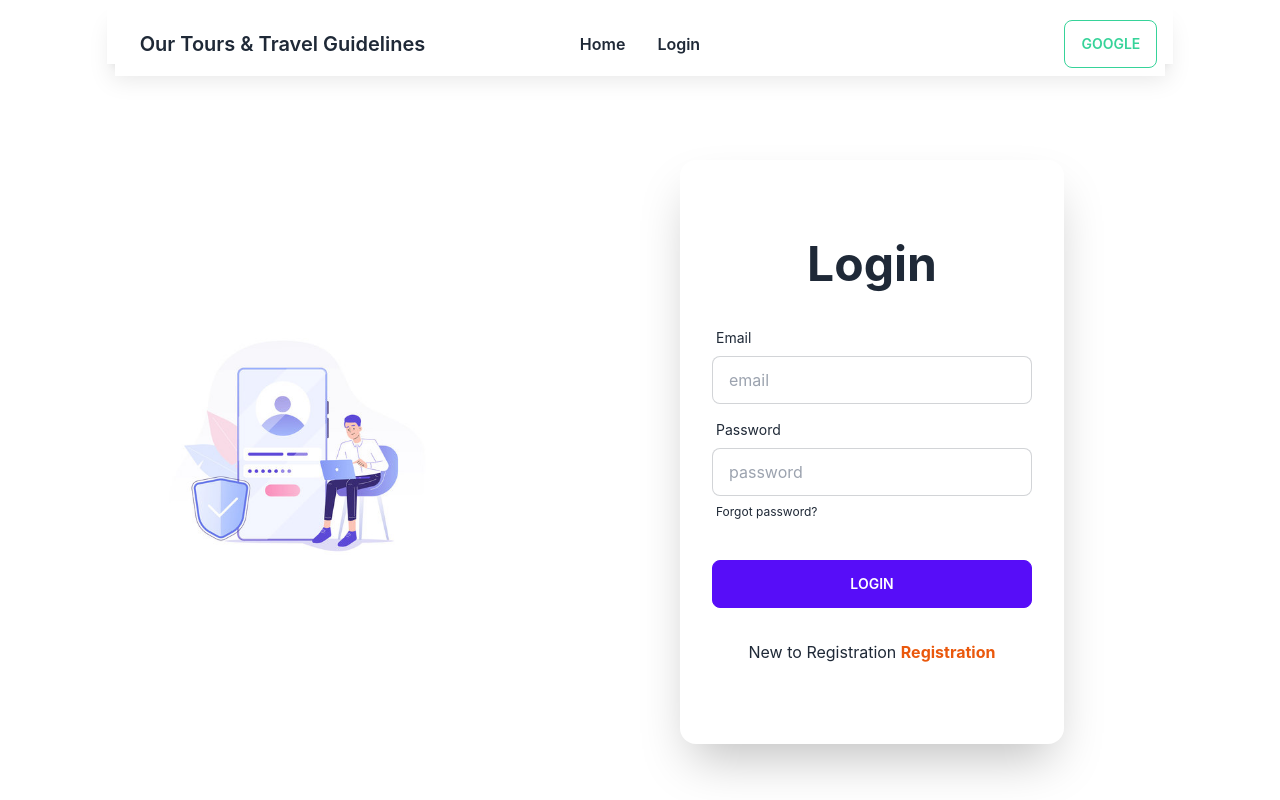
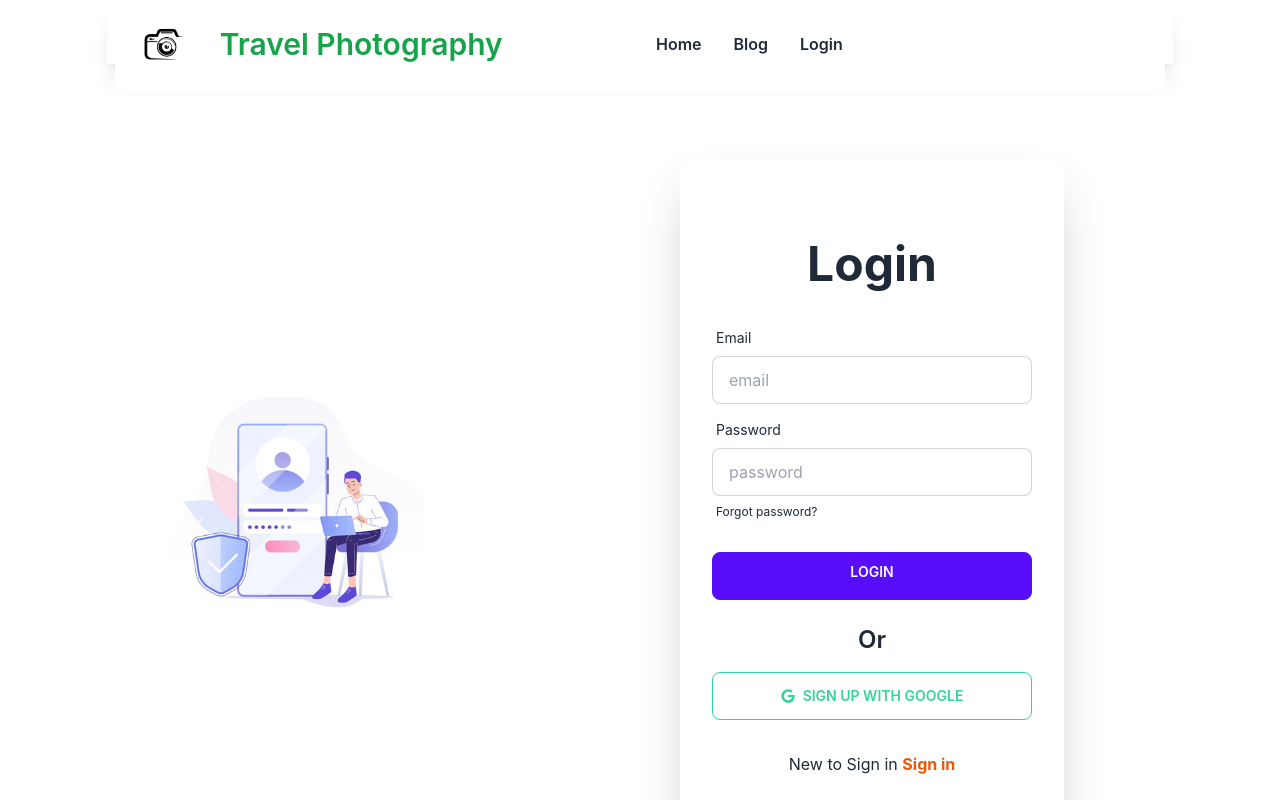
Before and after one commit to shariful-islam-bhuiyan-sajeeb/travel-photographer-cline-repo, a React (Create React App) app: page /login in a window 1280 px wide. Shown: the top 800 px of the page. Built offline with nearby package versions, Linux system fonts and the light colour scheme; no server answers.

Commit message:
jwt token added

```diff
--- /dev/null
+++ b/src/components/Blog/Aboute.js
@@ -0,0 +1,11 @@
+import React from 'react';
+
+const Aboute = () => {
+    return (
+        <div>
+            <h2>This is Photography details.</h2>
+        </div>
+    );
+};
+
+export default Aboute;
--- /dev/null
+++ b/src/components/Blog/Blog.js
@@ -0,0 +1,11 @@
+import React from 'react';
+
+const Blog = () => {
+    return (
+        <div>
+            <h2>this is Blog page.</h2>
+        </div>
+    );
+};
+
+export default Blog;
--- a/src/components/Pages/Header/Header.js
+++ b/src/components/Pages/Header/Header.js
@@ -1,6 +1,7 @@
 import React, { useContext } from 'react';
 import { Link } from 'react-router-dom';
 import { AuthContext } from '../../../Contexts/AuthProviders';
+import header from '../../Home/images/photography-logo-png-logo-png-2.png'
 
 
 const Header = () => {
@@ -12,14 +13,7 @@ const Header = () => {
         .then()
         .catch()
     }
-    const handleGoogleSignIn =()=>{
-        signInWithGoogle()
-        .then(result =>{
-            const user = result.user;
-            console.log(user);
-        })
-        .catch(err => console.error(err))
-    }
+
 
     return (
         <div className="navbar h-8 mb-12 pt-8 bg-base-100 sticky top-0  shadow-xl">
@@ -31,29 +25,34 @@ const Header = () => {
                         </label>
                         <ul tabIndex={0} className="menu menu-compact dropdown-content mt-3 p-2 shadow bg-base-100 rounded-box w-52">
                             <li className='font-semibold'><Link to='/'>Home</Link></li>
+                            <li className='font-semibold'><Link to='/blog'>Blog</Link></li>
                             {
                                 user?.email ?
                                     <>
                                         <li className='font-semibold'><Link to='/MyPhoto'>Photo Services</Link></li>
                                         <li className='font-semibold'><Link to='/packageReview'> <button>Review</button> </Link></li>
-                                        <li className='font-semibold'><Link> <button>Logout</button> </Link></li>
+                                        <li className='font-semibold'><Link to='/login'> <button>Logout</button> </Link></li>
                                     </> :
                                     <li className='font-semibold'><Link to='/login'>Login</Link></li>
 
                             }
                         </ul>
                     </div>
-                    <Link className="btn btn-ghost normal-case font-semibold text-xl">Our Tours & Travel Guidelines</Link>
+                    <div className='flex items-center'>
+                        <img className='w-20' src={header} alt="header" />
+                        <Link to='/about' className="  btn btn-ghost normal-case font-semibold text-3xl text-green-600">Travel Photography </Link>
+                    </div>
                 </div>
                 <div className="navbar-center hidden lg:flex">
                     <ul className="menu menu-horizontal p-0">
                         <li className='font-semibold'><Link to='/'>Home</Link></li>
+                        <li className='font-semibold'><Link to='/blog'>Blog</Link></li>
                         {
                             user?.email?
                             <>
                                     <li className='font-semibold'><Link to='/MyPhoto'>Photo Services</Link></li>
                                     <li className='font-semibold'><Link to='/packageReview'> <button>Review</button> </Link></li>
-                                    <li className='font-semibold'><Link> <button onClick={handleLogout}>Logout</button> </Link></li>
+                                    <li className='font-semibold'><Link to='/login'> <button onClick={handleLogout}>Logout</button> </Link></li>
                             </> :
                                 <li className='font-semibold'><Link to='/login'>Login</Link></li>
 
@@ -61,16 +60,10 @@ const Header = () => {
 
                     </ul>
                 </div>
-                <div className="navbar-end">
-                   {
-                     user?.email?
+                {/* <div className="navbar-end">
                      <Link to='/register'> <button className="btn btn-outline btn-success">Registration</button></Link>
-                     :
-                    <Link to='login'> <button onClick={handleGoogleSignIn} className="btn btn-outline btn-success">Google</button></Link>
 
-                   }
-
-                </div>
+                </div> */}
             </div>
         </div>
     );
--- a/src/components/Pages/Login/Login.js
+++ b/src/components/Pages/Login/Login.js
@@ -1,12 +1,15 @@
 import { Result } from 'postcss';
 import React, { useContext } from 'react';
+import { FaGoogle } from 'react-icons/fa';
 import { Link, useNavigate } from 'react-router-dom';
 import img from '../../../assets/images/login.jpg';
 import { AuthContext } from '../../../Contexts/AuthProviders';
+import { IconName } from "react-icons/hi2";
+
 
 
 const Login = () => {
-    const { login }=useContext(AuthContext)
+    const { login, signInWithGoogle }=useContext(AuthContext)
 
     const navigate = useNavigate();
 
@@ -19,12 +22,39 @@ const Login = () => {
         login(email, password)
         .then(result =>{
             const user = result.user;
-            console.log(user);
+           const currentUser ={
+            email: user.email
+           }
+           console.log(currentUser);
             form.reset();
-            navigate('/')
-        })
+
+            fetch('http://localhost:5000/jwt',{
+                method: 'POST',
+                headers:{
+                    'content-type': 'application/json'
+                },
+                body:JSON.stringify(currentUser)
+            })
+            .then(res => res.json())
+            .then(data => {
+                console.log(data);
+                localStorage.setItem('travelToken', data.token);
+
+            })
+            // navigate('/')
+        }).catch(err =>console.error(err));
     }
 
+
+
+    const handleGoogleSignIn = () => {
+        signInWithGoogle()
+            .then(result => {
+                const user = result.user;
+                console.log(user);
+            })
+            .catch(err => console.error(err))
+    }
 
 
 
@@ -53,11 +83,15 @@ const Login = () => {
                                 <a href="#" className="label-text-alt link link-hover">Forgot password?</a>
                             </label>
                         </div>
-                        <div className="form-control mt-6">
-                            <input className="btn btn-primary" type="submit" value="Login" />
+
+                        <div className="form-control mt-4">
+                            <input className="btn btn-primary pb-2" type="submit" value="Login" /> <br />
+                            <span className='text-center text-2xl font-semibold mb-4'><h2>Or</h2></span>
+                            <button onClick={handleGoogleSignIn} className="btn btn-outline btn-success w-full"> <span className='mr-2  '> <FaGoogle></FaGoogle>  </span> Sign Up with Google</button>
+
                         </div>
                     </form>
-                    <p className='text-center'>New to Registration <Link className='text-orange-600 font-bold' to="/register">Registration</Link> </p>
+                    <p className='text-center'>New to  Sign in <Link className='text-orange-600 font-bold' to="/register"> Sign in</Link> </p>
                 </div>
             </div>
         </div>
--- a/src/components/Routes/PrivateRoutes.js
+++ b/src/components/Routes/PrivateRoutes.js
@@ -5,6 +5,9 @@ import { AuthContext } from '../../Contexts/AuthProviders';
 const PrivateRoutes = ({children}) => {
     const {user,loading} = useContext(AuthContext)
     const location = useLocation();
+
+
+
     if(loading){
         return <h1 className='text-5xl'> Loading...</h1>
     }
```
Also changed, not shown: src/components/Routes/Routes.js (+10 -0 lines), src/components/Home/images/photography-logo-png-logo-png-2.png (added).
